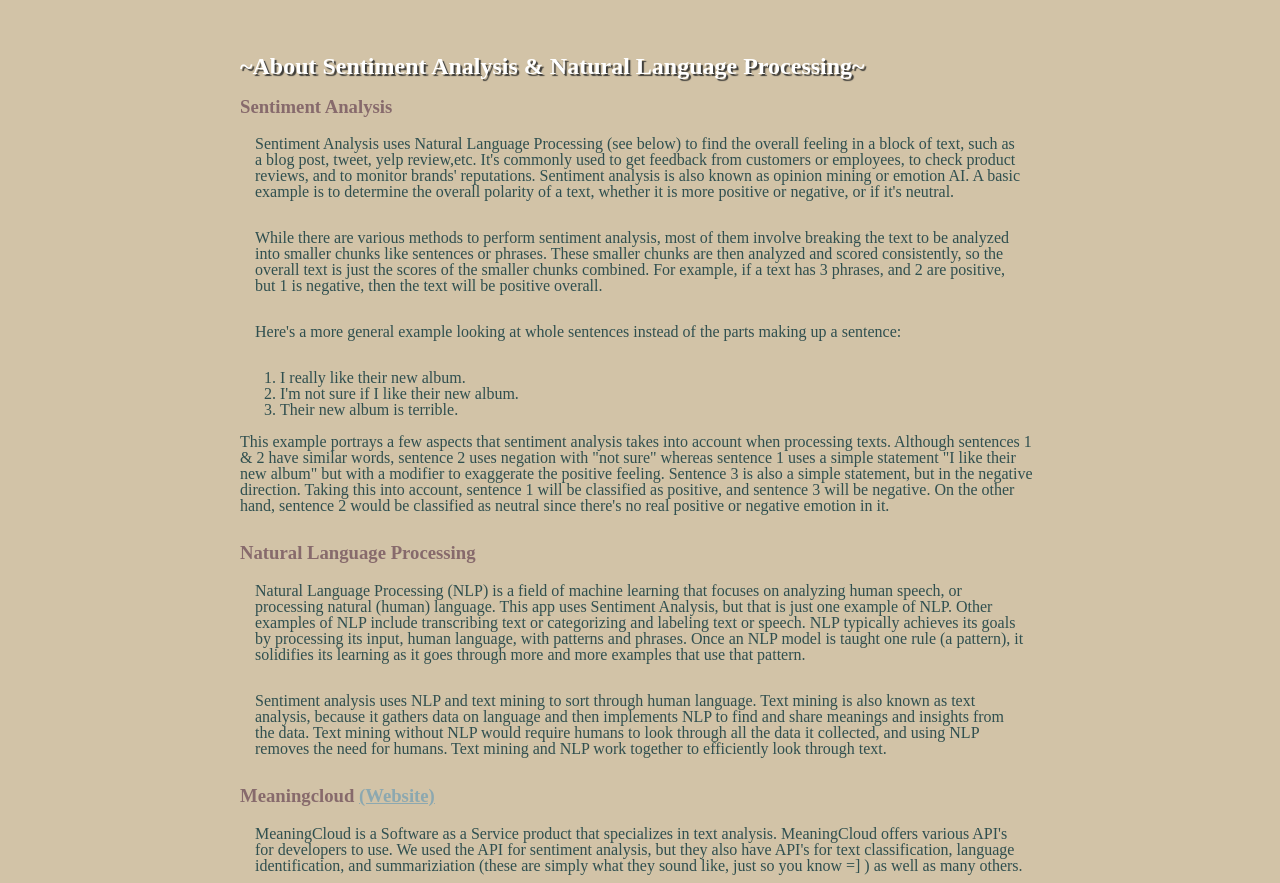
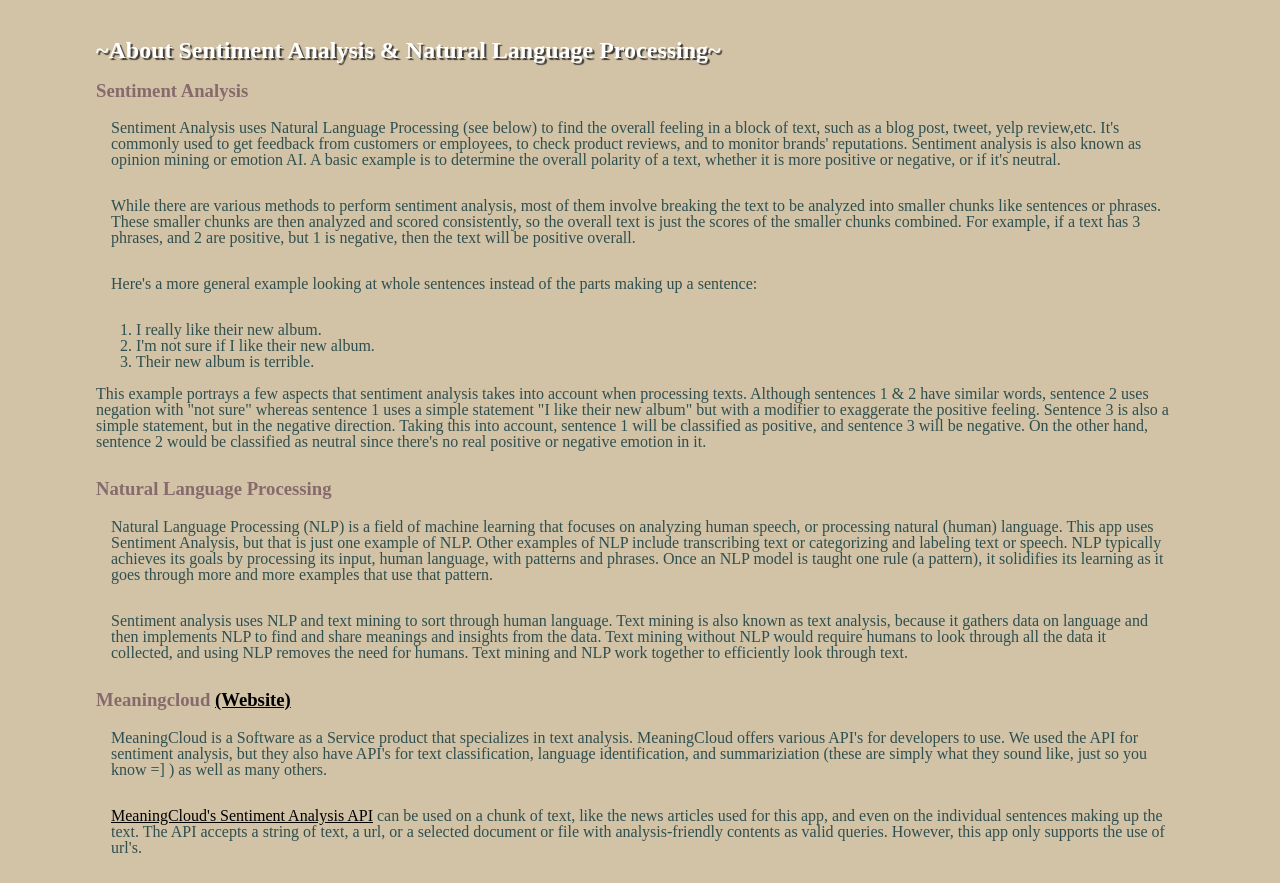
Before and after one commit to jhersheyy/heroku_newseval, a website built with webpack: page src/client/views/index.html in a window 1280 px wide. Shown: the part 955-1838 px from the top of the page. Built offline with nearby package versions, Linux system fonts and the light colour scheme.

Commit message:
edit overall styling

```diff
--- a/src/client/styles/base.scss
+++ b/src/client/styles/base.scss
@@ -2,6 +2,7 @@
 $formcolor: #876a6c;
 $footercolor: #908d85;
 $buttoncolor : #8ca8b0;
+$textcolor: darkslategray;
 
 body {
     display: flex;
@@ -20,9 +21,9 @@
 }
 
 section {
-    max-width: 800px;
+    max-width: 85%;
     margin: 50px auto;
-    color: darkslategray;
+    color: $textcolor;
 }
 
 p{
@@ -30,7 +31,7 @@
 }
 
 a{
-    color: $buttoncolor;
+    color: black;
 }
 
 .analysis{
--- a/src/client/styles/header.scss
+++ b/src/client/styles/header.scss
@@ -1,6 +1,7 @@
 $headercolor : #908d85;
 $maincolor : #d2c3a7;
 $formcolor: #876a6c;
+$textcolor: darkslategray;
 
 header {
     display: block;
@@ -15,7 +16,7 @@
     position: sticky;
     top: 0;
     width: 100%;
-    background-color: darkslategray;
+    background-color: $textcolor;
 }
 
 #navbar__list {
```
